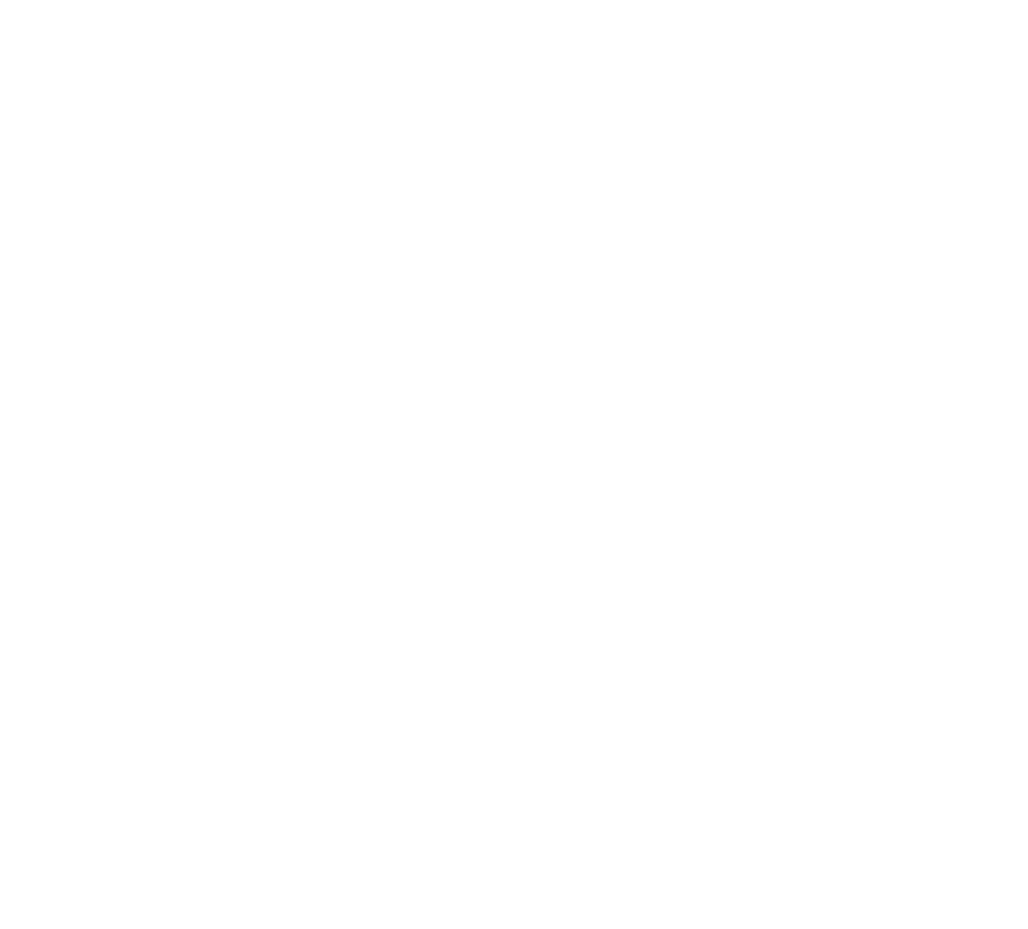
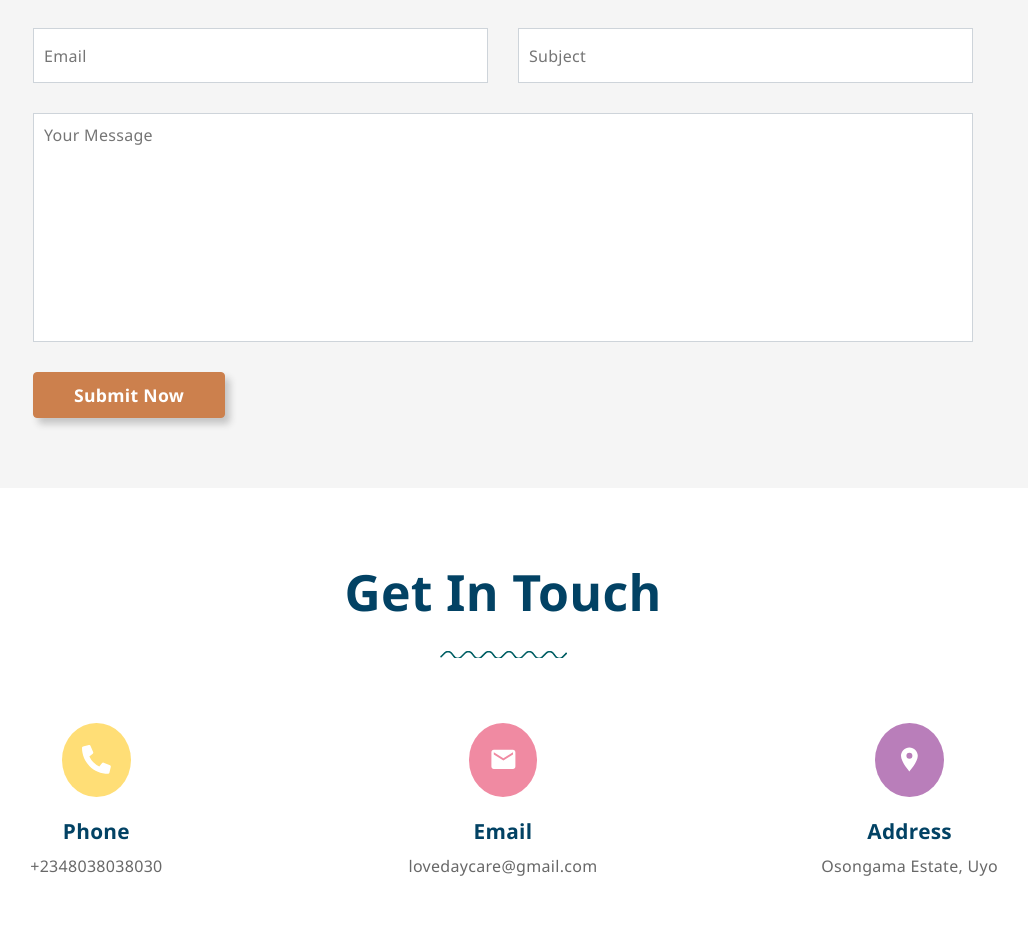
Before and after one commit to Ubongg/day-care, a React (Create React App) app: page /contact in a window 1280 px wide. Shown: the part 903-1832 px from the top of the page, without its empty margins (137-1165 px from the left). Before the commit the page ends 800 px from the top, so only its background shows below. Built offline with nearby package versions, Linux system fonts and the light colour scheme.

Commit message:
done with contact page

```diff
--- a/src/pages/Contact.js
+++ b/src/pages/Contact.js
@@ -1,10 +1,85 @@
 import React from "react";
 import Background from "../components/Background";
+import curly from "../assets/curlylines.png";
+import "../styles/Contact.css";
+import Fade from "react-reveal/Fade";
+import { FaPhoneAlt } from "react-icons/fa";
+import { MdEmail } from "react-icons/md";
+import { MdLocationOn } from "react-icons/md";
+import Footer from "../components/Footer";
 
 const Contact = () => {
   return (
     <div className="contact">
       <Background header={"Contact"} page={"Contact"} />
+      <div className="inquire">
+        <div className="home-about-col1">
+          <h3>Quick Inquire</h3>
+          <div className="home-about-col1-imgBx">
+            <img src={curly} alt="" />
+          </div>
+        </div>
+        <form action="">
+          <input type="text" name="name" id="name" placeholder="Name" />
+          <input
+            type="text"
+            name="lastName"
+            id="lastName"
+            placeholder="Last Name"
+          />
+          <input type="email" name="email" id="email" placeholder="Email" />
+          <input
+            type="text"
+            name="subject"
+            id="subject"
+            placeholder="Subject"
+          />
+          <textarea
+            name="message"
+            id="message"
+            placeholder="Your Message"
+          ></textarea>
+          <button type="submit">Submit Now</button>
+        </form>
+      </div>
+      <div className="our-info">
+        <div className="home-about-col1">
+          <h3>Get In Touch</h3>
+          <div className="home-about-col1-imgBx">
+            <img src={curly} alt="" />
+          </div>
+        </div>
+        <div className="infos">
+          <Fade left>
+            <div className="info">
+              <div className="iconBx" style={{ background: "#ffde76" }}>
+                <FaPhoneAlt />
+              </div>
+              <h3>Phone</h3>
+              <p>+2348038038030</p>
+            </div>
+          </Fade>
+          <Fade right>
+            <div className="info">
+              <div className="iconBx" style={{ background: "#f08aa2" }}>
+                <MdEmail />
+              </div>
+              <h3>Email</h3>
+              <p>lovedaycare@gmail.com</p>
+            </div>
+          </Fade>
+          <Fade left>
+            <div className="info">
+              <div className="iconBx" style={{ background: "#b97eba" }}>
+                <MdLocationOn />
+              </div>
+              <h3>Address</h3>
+              <p>Osongama Estate, Uyo</p>
+            </div>
+          </Fade>
+        </div>
+      </div>
+      <Footer />
     </div>
   );
 };
--- /dev/null
+++ b/src/styles/Contact.css
@@ -0,0 +1,132 @@
+.inquire {
+  padding: 70px 0;
+  background: rgb(245, 245, 245);
+  display: flex;
+  flex-direction: column;
+  justify-content: center;
+  align-items: center;
+}
+.contact .home-about-col1 {
+  padding-bottom: 50px;
+}
+.contact .home-about-col1 h3 {
+  font-size: 1.8rem;
+}
+.contact form {
+  display: flex;
+  flex-wrap: wrap;
+  padding: 0 30px;
+}
+.contact form input,
+textarea {
+  width: 100%;
+  height: 55px;
+  padding: 10px 20px;
+  margin-bottom: 30px;
+  font-size: 16px;
+  font-weight: 400;
+  color: #212529;
+  border: 1px solid #ced4da;
+  appearance: none;
+}
+.contact form textarea {
+  height: 229px;
+  resize: none;
+}
+.contact form button {
+  background: var(--secColor);
+  opacity: 1;
+  border: none;
+  padding: 10px 40px;
+  box-shadow: 5px 6px 7px 0px #c5c5c5;
+  font-weight: 600;
+  color: white;
+  border-radius: var(--radius);
+  border: 1px solid var(--secColor);
+  font-size: 1.1rem;
+}
+.our-info .home-about-col1 {
+  padding-bottom: 10px;
+}
+.our-info {
+  padding: 70px 30px;
+}
+.our-info .infos {
+  display: flex;
+  flex-direction: column;
+  justify-content: center;
+  align-items: center;
+  flex-wrap: wrap;
+}
+.our-info .infos .info {
+  display: flex;
+  flex-direction: column;
+  justify-content: center;
+  align-items: center;
+  width: 100%;
+}
+.our-info .infos .info .iconBx {
+  padding: 20px 20px 15px;
+  border-radius: 50%;
+  text-align: center;
+  margin: 30px 0 10px 0;
+  color: white;
+  background: rgb(239, 239, 105);
+  font-size: 1.8rem;
+}
+.our-info .infos .info h3 {
+  color: var(--primaryColor);
+  margin: 10px;
+  font-size: 1.3rem;
+}
+.our-info .infos .info p {
+  color: var(--mainGrey);
+  border: none;
+  font-size: 1rem;
+}
+
+@media screen and (min-width: 768px) {
+  .contact form {
+    width: 700px;
+    padding: 0;
+  }
+  .contact form input,
+  textarea {
+    width: 45.7%;
+    height: 55px;
+    padding: 10px;
+    margin: 15px;
+  }
+  .contact form textarea {
+    width: 100%;
+    margin-bottom: 30px;
+  }
+  .contact form button {
+    margin-left: 15px;
+  }
+  .our-info .infos {
+    flex-direction: row;
+  }
+  .our-info .infos .info {
+    width: 50%;
+  }
+}
+@media screen and (min-width: 1024px) {
+  .contact form {
+    width: 1030px;
+    padding: 0 30px;
+  }
+  .contact form input,
+  textarea {
+    width: 46.9%;
+    height: 55px;
+    padding: 10px;
+    margin: 15px;
+  }
+  .contact .home-about-col1 h3 {
+    font-size: 50px;
+  }
+  .our-info .infos .info {
+    width: 33.33%;
+  }
+}
```
